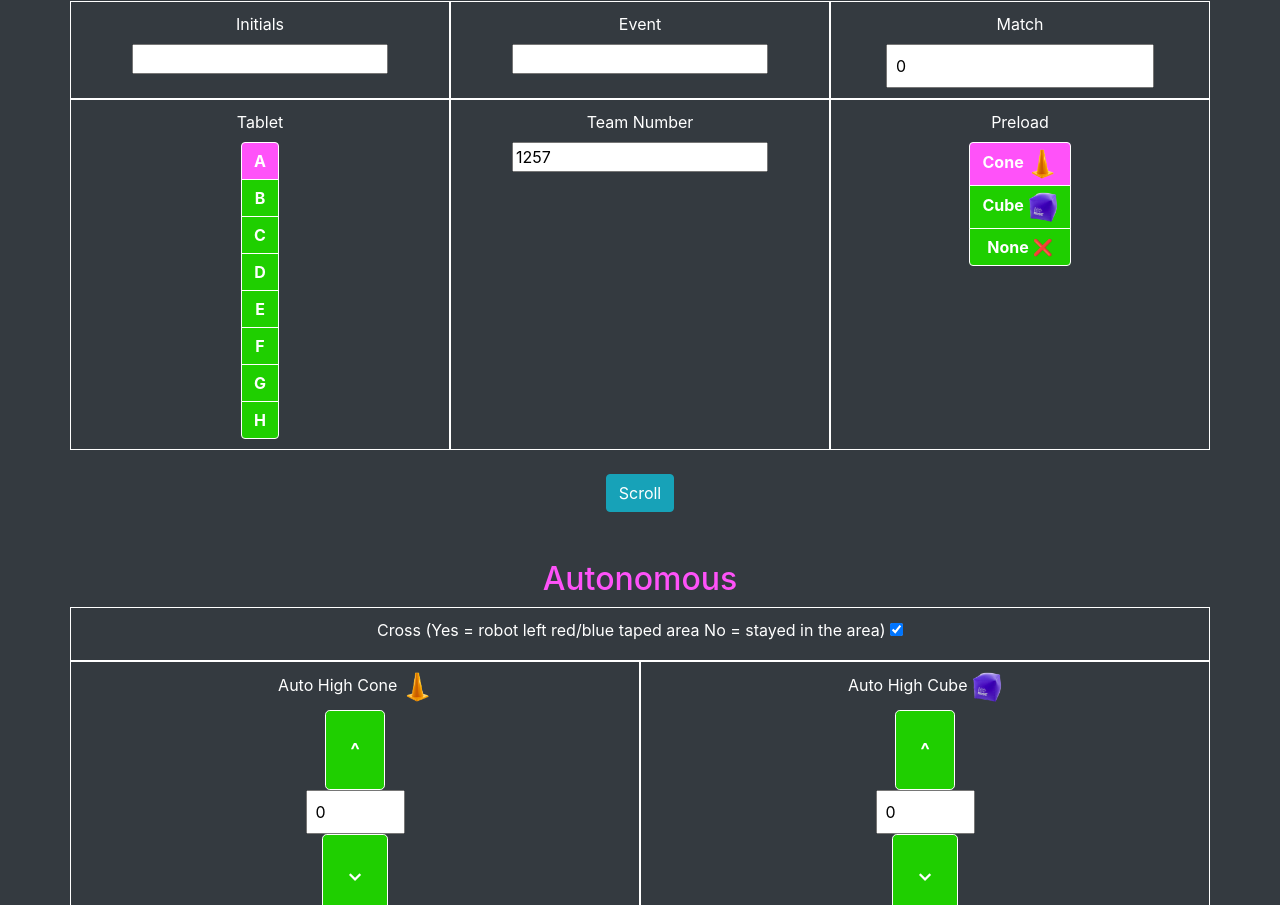
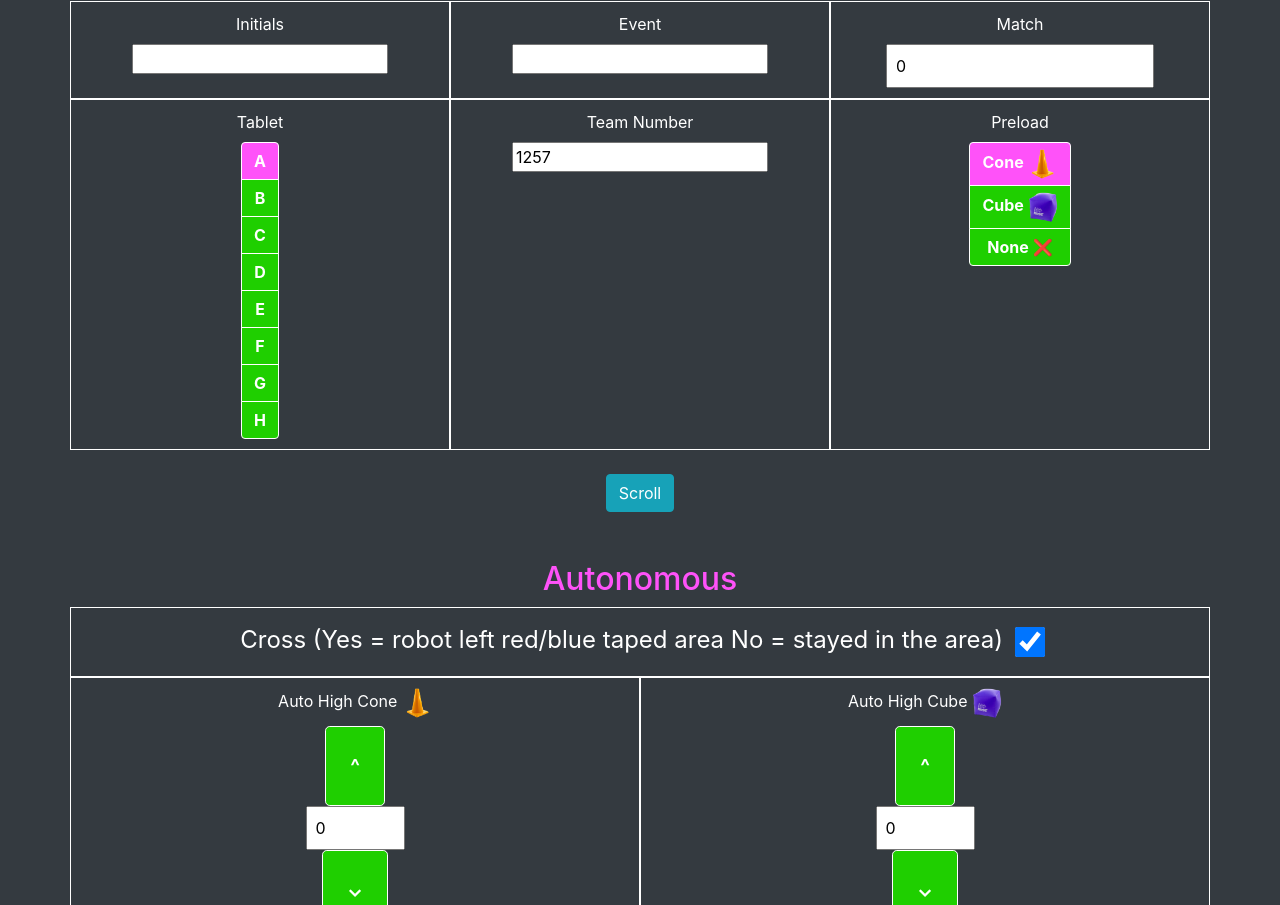
Before and after one commit to AkeBoss-tech/BootstrapStrategyApp, a plain HTML site: page index.html in a window 1280 px wide. Shown: the part 195-1100 px from the top of the page. Drawn offline with Linux system fonts and the light colour scheme.

Commit message:
unfucked it up

```diff
--- a/index.html
+++ b/index.html
@@ -141,7 +141,7 @@
             <h2 id="autonomous_heading">Autonomous</h2>
             <!-- <br> -->
             <div class="row">
-                <div class="col" style="font-size: 16px">
+                <div class="col" style="font-size: 24px">
                     <label for="cross" class="form_label">Cross (Yes = robot left red/blue taped area No = stayed in the
                         area)</label>
                     <input type="checkbox" id="cross" checked="checked" class="form_text_input"></input>
--- a/style.css
+++ b/style.css
@@ -64,3 +64,11 @@ h2 {
     background-color: #ff52f9;
     border-color: white;
 }
+
+#cross {
+    position: relative;
+    width: 30px;
+    height: 30px;
+    left: 5px;
+    top: 9px;
+}
```
